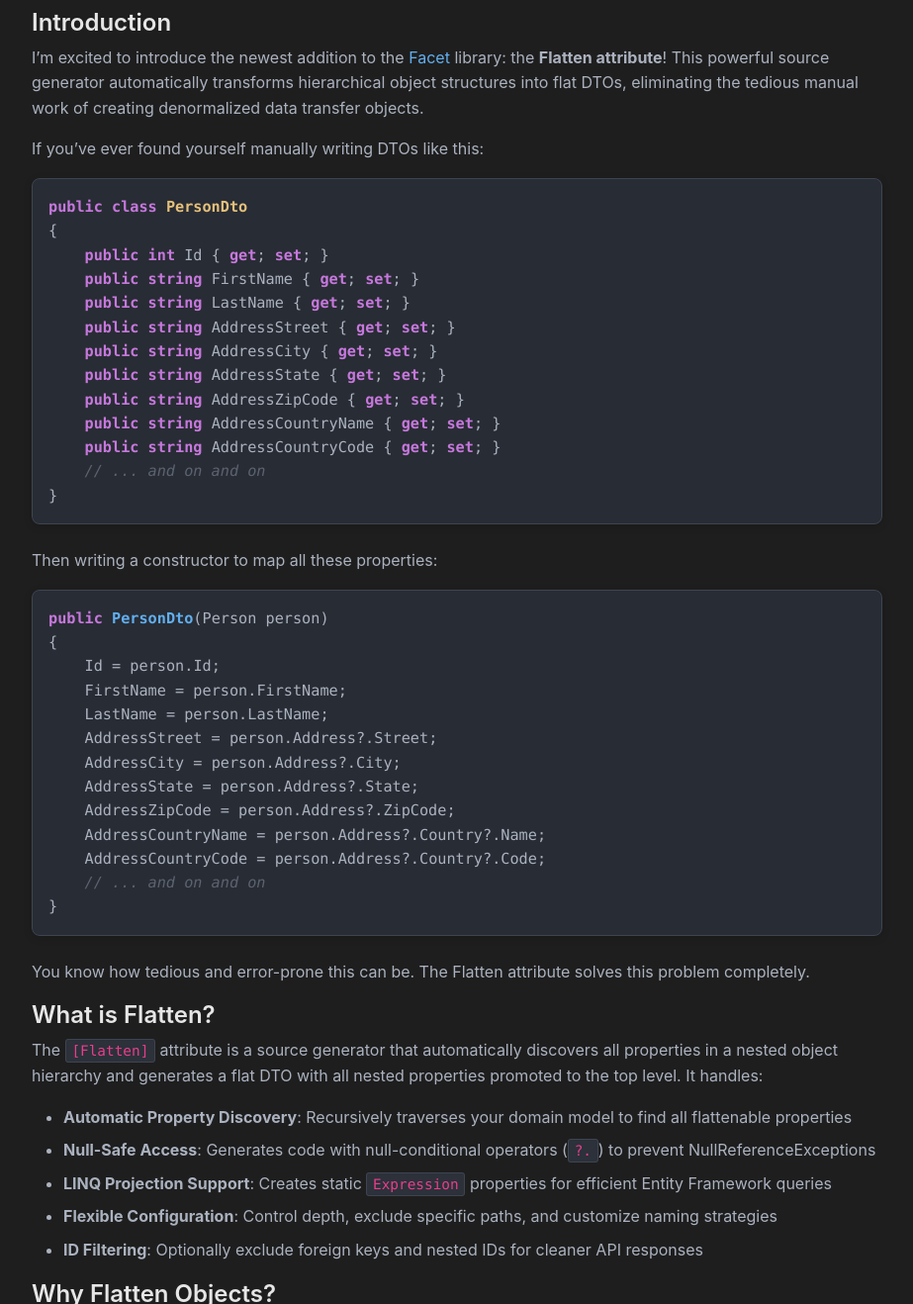
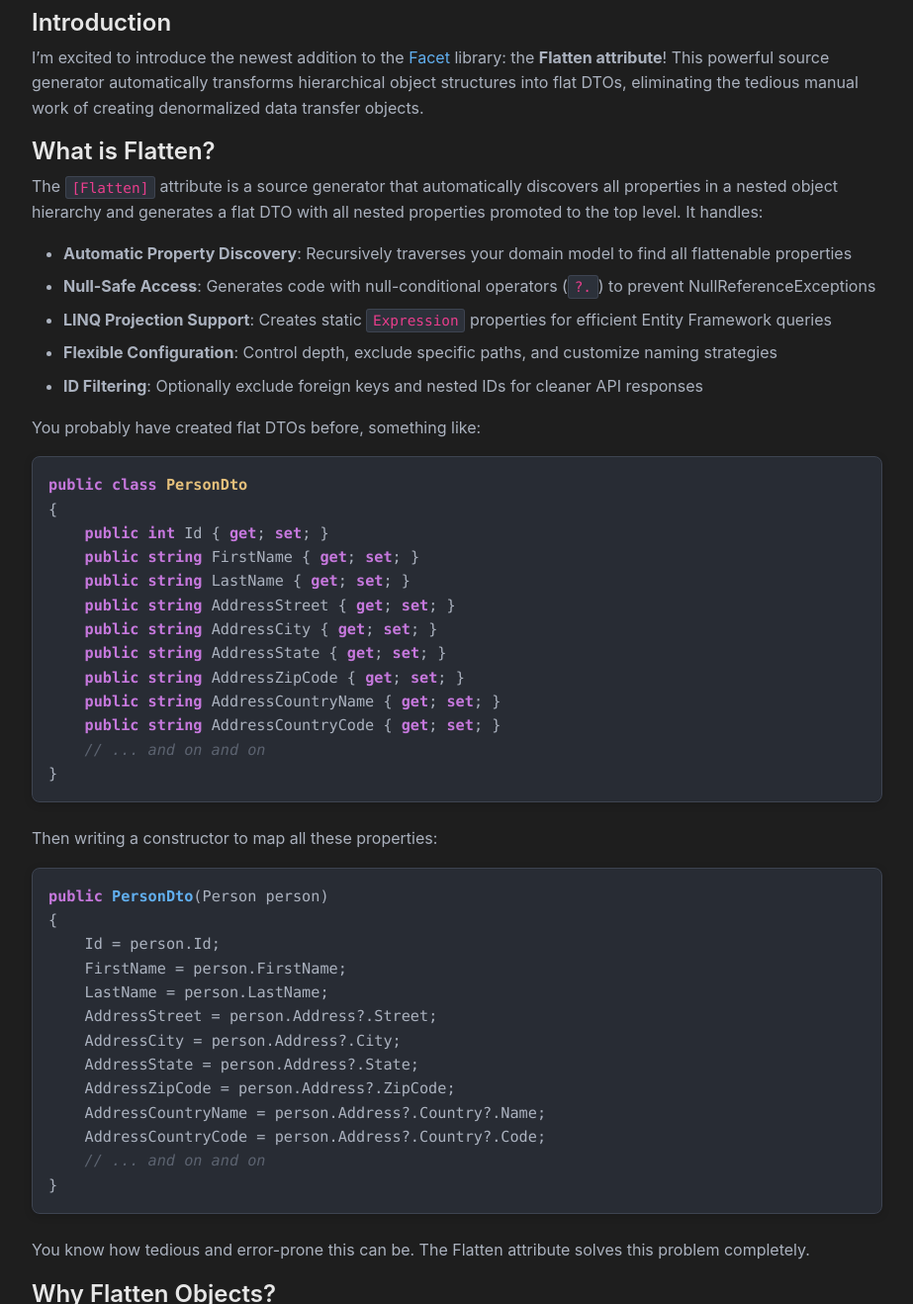
Before and after one commit to Tim-Maes/Tim-Maes.github.io, a Jekyll site: the page built from _posts/2025-11-04-flatten-with-facet.md, in a window 1280 px wide and 1400 px high, scrolled down 709 px, cut to the strip 82-1400 px from the top of the window. Shown: the whole strip at 99% size, without its empty margins (178-1101 px from the left). Built offline with Jekyll 4.4.1, drawn with Linux system fonts in a browser that asks for light colours; some of the changed lines change nothing that is shown.

Commit message:
Order of segments

````diff
--- a/_posts/2025-11-04-flatten-with-facet.md
+++ b/_posts/2025-11-04-flatten-with-facet.md
@@ -15,7 +15,17 @@ tags: [source-generators, architecture, mapping, dtos, linq, csharp, dotnet]
 
 I'm excited to introduce the newest addition to the [Facet](https://github.com/Tim-Maes/Facet) library: the **Flatten attribute**! This powerful source generator automatically transforms hierarchical object structures into flat DTOs, eliminating the tedious manual work of creating denormalized data transfer objects.
 
-If you've ever found yourself manually writing DTOs like this:
+## What is Flatten?
+
+The `[Flatten]` attribute is a source generator that automatically discovers all properties in a nested object hierarchy and generates a flat DTO with all nested properties promoted to the top level. It handles:
+
+- **Automatic Property Discovery**: Recursively traverses your domain model to find all flattenable properties
+- **Null-Safe Access**: Generates code with null-conditional operators (`?.`) to prevent NullReferenceExceptions
+- **LINQ Projection Support**: Creates static `Expression` properties for efficient Entity Framework queries
+- **Flexible Configuration**: Control depth, exclude specific paths, and customize naming strategies
+- **ID Filtering**: Optionally exclude foreign keys and nested IDs for cleaner API responses
+
+You probably have created flat DTOs before, something like:
 
 ```csharp
 public class PersonDto
@@ -52,16 +62,6 @@ public PersonDto(Person person)
 ```
 
 You know how tedious and error-prone this can be. The Flatten attribute solves this problem completely.
-
-## What is Flatten?
-
-The `[Flatten]` attribute is a source generator that automatically discovers all properties in a nested object hierarchy and generates a flat DTO with all nested properties promoted to the top level. It handles:
-
-- **Automatic Property Discovery**: Recursively traverses your domain model to find all flattenable properties
-- **Null-Safe Access**: Generates code with null-conditional operators (`?.`) to prevent NullReferenceExceptions
-- **LINQ Projection Support**: Creates static `Expression` properties for efficient Entity Framework queries
-- **Flexible Configuration**: Control depth, exclude specific paths, and customize naming strategies
-- **ID Filtering**: Optionally exclude foreign keys and nested IDs for cleaner API responses
 
 ## Why Flatten Objects?
 
````
